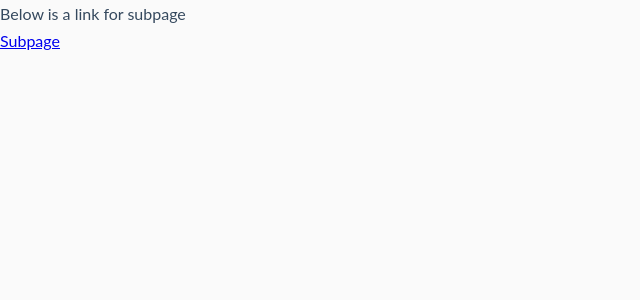
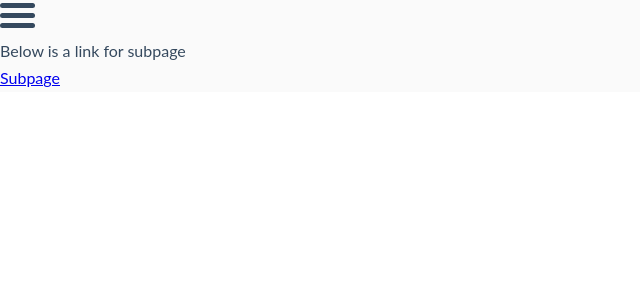
Before and after one commit to WawrzenskiPatryk/uks-grom-webpage, a Nuxt app: page / in a window 1280 px wide. Shown: the top 300 px of the page, without its empty margins (0-640 px from the left). Built offline with nearby package versions, Linux system fonts and the light colour scheme.

Commit message:
No themes SCSS file | adjustment of Vue files styling

```diff
--- a/assets/scss/_themes.scss
+++ /dev/null
@@ -1,9 +0,0 @@
-// Light Theme
-$the-text-color: $main-dark;
-$the-background-color: $main-light;
-
-// Dark Theme Colors
-.dark-mode {
-  $the-text-color: $main-light;
-  $the-background-color: $secondary-dark;
-}
--- a/assets/scss/main.scss
+++ b/assets/scss/main.scss
@@ -1,4 +1,4 @@
 @import 'variables';
 @import 'base';
 @import 'typography';
-@import 'themes';
+// @import 'themes';
--- a/components/HeaderHamburger.vue
+++ b/components/HeaderHamburger.vue
@@ -57,7 +57,7 @@ export default {
       margin: 0.5rem 0;
       width: 3.5rem;
       border-radius: 1rem;
-      background-color: $the-text-color;
+      background-color: $main-dark;
       transition: all 200ms ease;
     }
 
--- a/layouts/TheLayout.vue
+++ b/layouts/TheLayout.vue
@@ -1,15 +1,21 @@
 <template>
-  <div>
+  <div class="layout">
     <TheHeader />
+    <header-hamburger></header-hamburger>
     <Nuxt />
   </div>
 </template>
 
+<script>
+export default {}
+</script>
+
 <style lang="scss">
 // devTools: 320, 375, 425, 768, 1024, 1440
-body {
-  color: $the-text-color;
-  background-color: $the-background-color;
+
+.layout {
+  color: $main-dark;
+  background-color: $main-light;
   transition: background-color 0.3s;
 }
 </style>
```
